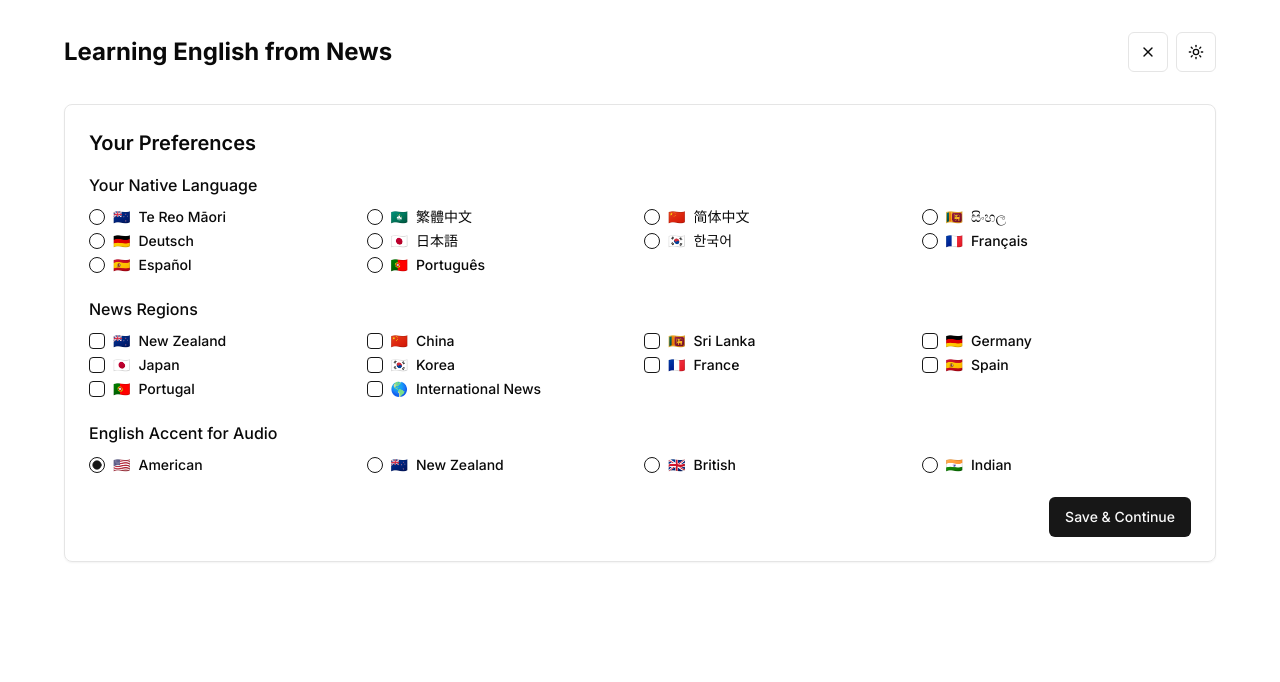
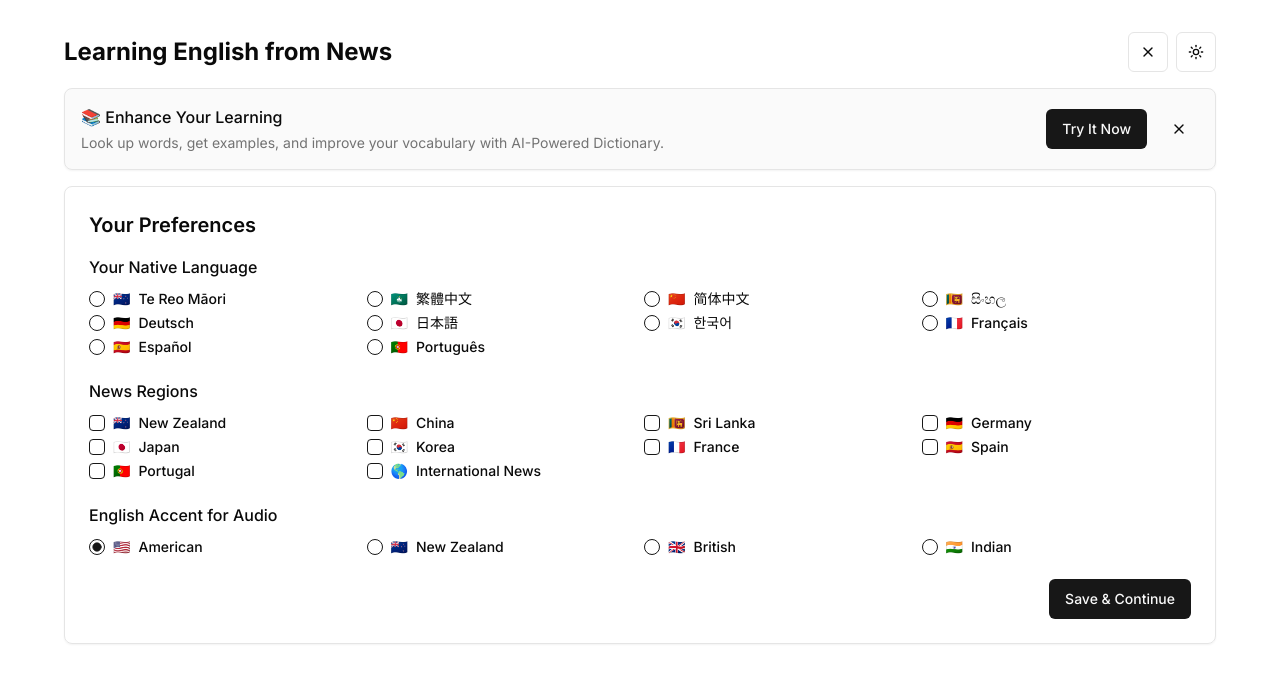
Before and after one commit to chismo950/learning-english-from-news, a Next.js app: page / in a window 1280 px wide. Shown: the top 682 px of the page. Built offline with nearby package versions, Linux system fonts and the light colour scheme.

Commit message:
AD for dictionary

```diff
--- a/app/page.tsx
+++ b/app/page.tsx
@@ -1,6 +1,6 @@
 "use client"
 
-import { useEffect, useState } from "react"
+import { useEffect, useState, useRef } from "react"
 import { ModeToggle } from "@/components/mode-toggle"
 import LanguageSelector from "@/components/language-selector"
 import RegionSelector from "@/components/region-selector"
@@ -42,6 +42,9 @@ export default function Home() {
   const [currentTab, setCurrentTab] = useState("today")
   const [validationError, setValidationError] = useState<string | null>(null)
   const [hasTodayData, setHasTodayData] = useState(false)
+  const [isSticky, setIsSticky] = useState(false)
+  const [isBannerHidden, setIsBannerHidden] = useState(false)
+  const bannerRef = useRef<HTMLDivElement>(null)
 
   // Get today's date in YYYY-MM-DD format
   const getTodayString = () => {
@@ -98,6 +101,26 @@ export default function Home() {
 
     setInitialized(true)
   }, [])
+
+  useEffect(() => {
+    const handleScroll = () => {
+      if (bannerRef.current) {
+        const headerHeight = 80; // Approximate header height
+        const scrollPosition = window.scrollY;
+
+        if (scrollPosition > headerHeight) {
+          setIsSticky(true);
+        } else {
+          setIsSticky(false);
+        }
+      }
+    };
+
+    window.addEventListener('scroll', handleScroll);
+    return () => {
+      window.removeEventListener('scroll', handleScroll);
+    };
+  }, []);
 
   const fetchNews = async () => {
     if (!initialized) return
@@ -201,10 +224,14 @@ export default function Home() {
     return Object.keys(history).sort((a, b) => new Date(b).getTime() - new Date(a).getTime())
   }
 
+  const hideBanner = () => {
+    setIsBannerHidden(true);
+  };
+
   return (
     <main className="min-h-screen p-4 md:p-8">
       <div className="max-w-6xl mx-auto">
-        <header className="flex justify-between items-center mb-8">
+        <header className="flex justify-between items-center mb-4">
           <h1 className="text-xl md:text-2xl font-bold">Learning English from News</h1>
           <div className="flex items-center gap-2">
             <Button variant="outline" size="icon" onClick={() => setShowPreferences(!showPreferences)} aria-label={showPreferences ? "Hide Preferences" : "Edit Preferences"}>
@@ -213,6 +240,33 @@ export default function Home() {
             <ModeToggle />
           </div>
         </header>
+
+        {!isBannerHidden && (
+          <div
+            ref={bannerRef}
+            className={`mb-4 p-4 border rounded-lg shadow-sm flex items-center justify-between transition-all duration-300 ${
+              isSticky
+                ? "fixed top-0 left-0 right-0 z-50 max-w-6xl mx-auto rounded-none border-t-0 bg-background"
+                : "bg-muted/50"
+            }`}
+          >
+            <div>
+              <h3 className="font-medium mb-1">📚 Enhance Your Learning</h3>
+              <p className="text-sm text-muted-foreground">Look up words, get examples, and improve your vocabulary with AI-Powered Dictionary.</p>
+            </div>
+            <div className="flex items-center gap-2">
+              <Button asChild variant="default">
+                <a href="https://english-dictionary.app" target="_blank" rel="noopener noreferrer">Try It Now</a>
+              </Button>
+              <Button variant="ghost" size="icon" onClick={hideBanner} className="ml-1">
+                <X className="h-4 w-4" />
+              </Button>
+            </div>
+          </div>
+        )}
+
+        {/* Add a spacer div when sticky and not hidden to prevent layout shift */}
+        {isSticky && !isBannerHidden && <div className="mb-4 p-4 opacity-0">Spacer</div>}
 
         {showPreferences && (
           <div className="mb-8 p-6 border rounded-lg shadow-sm">
```
Also changed, not shown: 1 other file (tests, documents, lock files or other folders).
